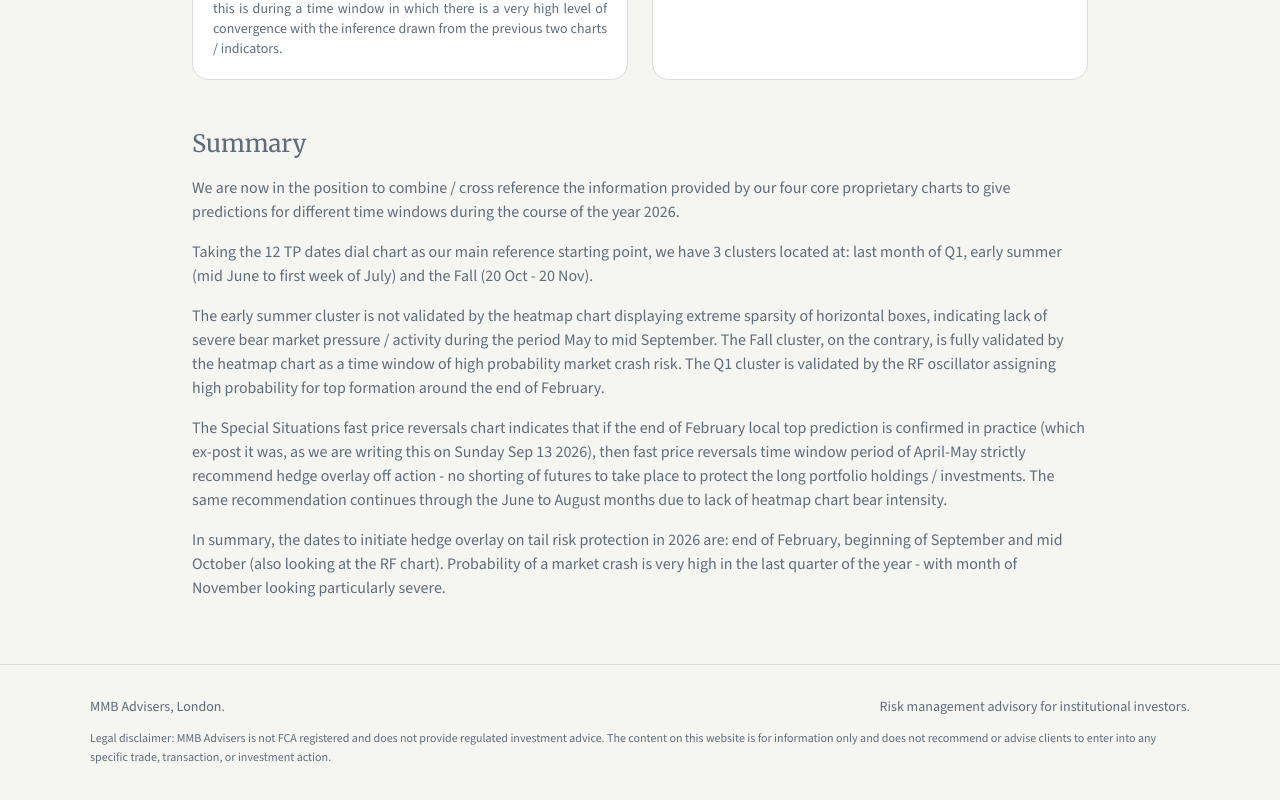
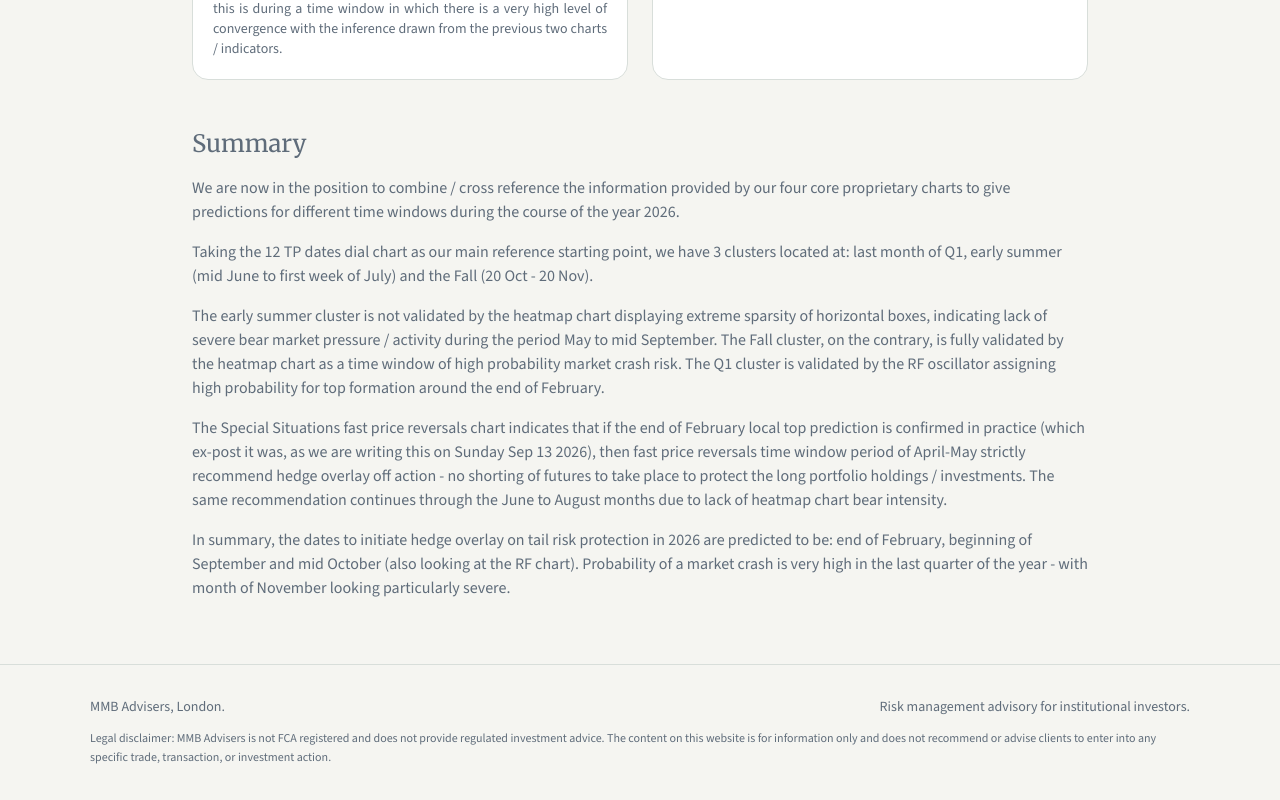
Before and after one commit to pentagonalcycles/mmbadvisers, a Next.js app: page /method in a window 1280 px wide. Shown: the part 2453-3253 px from the top of the page. Built offline with nearby package versions, Linux system fonts and the light colour scheme.

Commit message:
fix: add predicted to be in summary dates sentence

```diff
--- a/app/method/page.tsx
+++ b/app/method/page.tsx
@@ -144,7 +144,7 @@ export default function MethodPage() {
           </p>
           <p>
             In summary, the dates to initiate
-            hedge overlay on tail risk protection in 2026 are: end of February, beginning of September and
+            hedge overlay on tail risk protection in 2026 are predicted to be: end of February, beginning of September and
             mid October (also looking at the RF chart). Probability of a market crash is very high in the
             last quarter of the year - with month of November looking particularly severe.
           </p>
```
